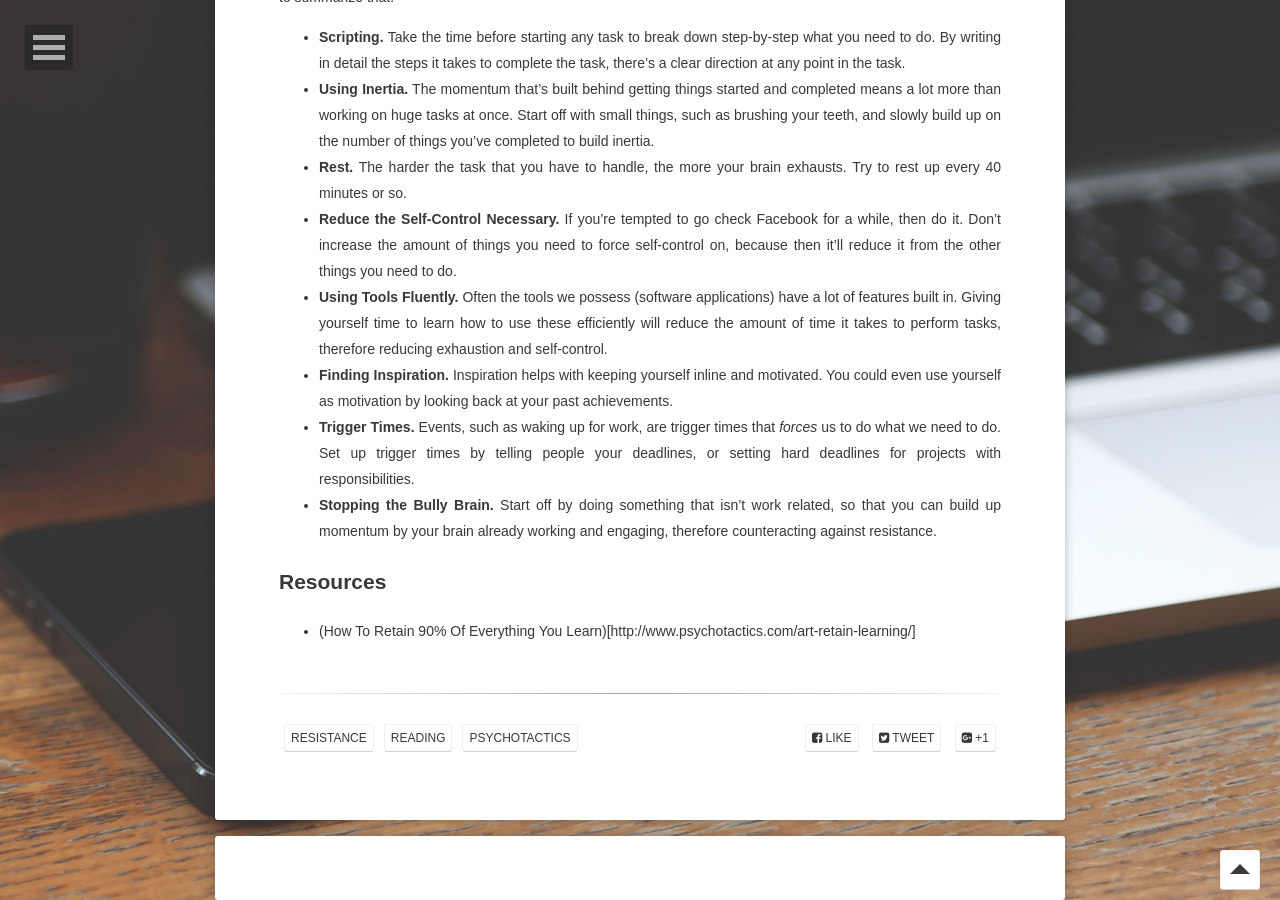
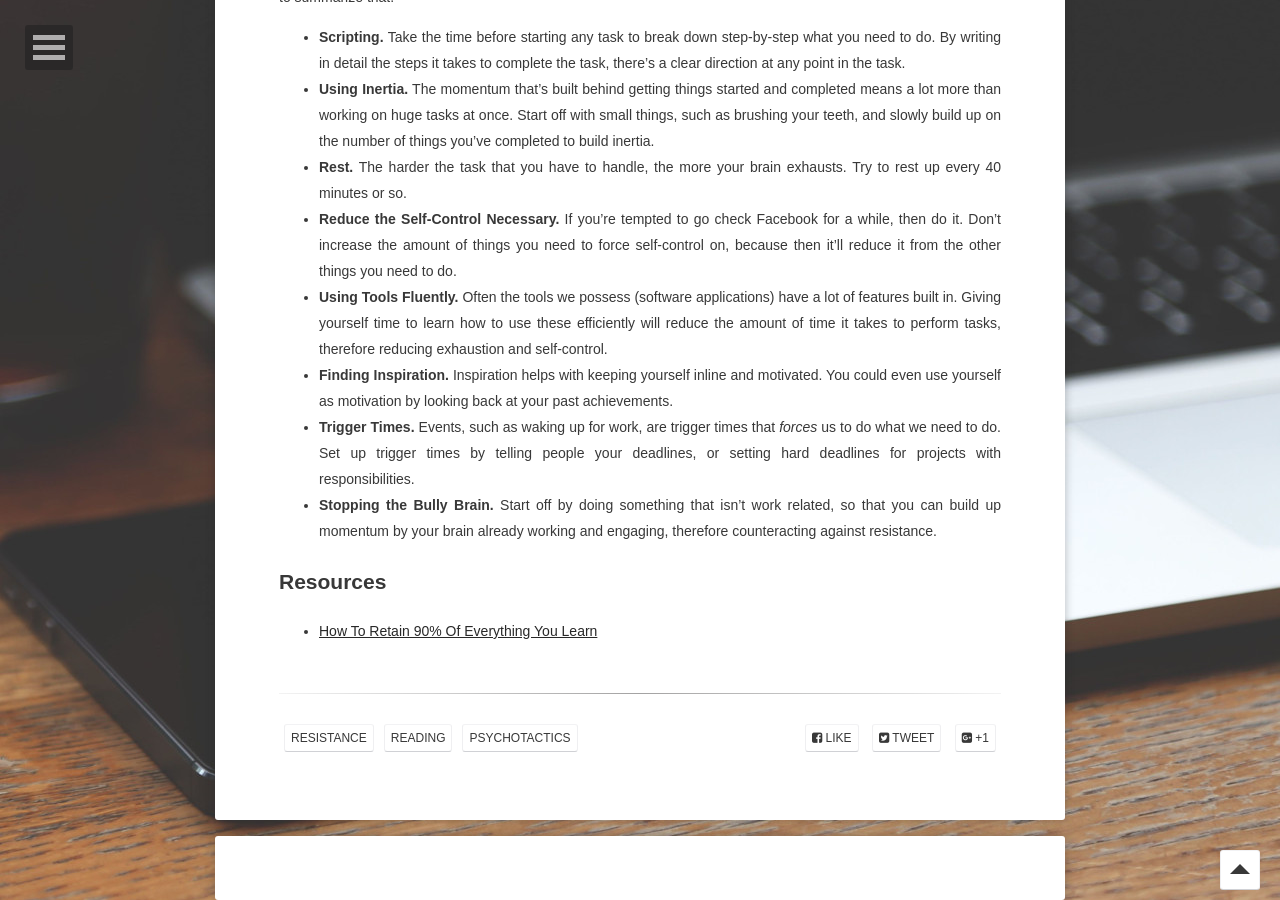
Before and after one commit to garyyau/blog, a Jekyll site: the page built from _posts/2016-04-25-outwitting-resistance.md, in a window 1280 px wide and 900 px high, scrolled down 1433 px. Built offline with Jekyll 4.4.1, drawn with Linux system fonts in a browser that asks for light colours; some web fonts are replaced; comment, search, counter and statistics services are not loaded.

Commit message:
Messed up md syntax on links.

```diff
--- a/_posts/2016-04-25-outwitting-resistance.md
+++ b/_posts/2016-04-25-outwitting-resistance.md
@@ -44,4 +44,4 @@ The article goes into detail about all the different things that we can do to tr
 
 ## Resources
 
-* (How To Retain 90% Of Everything You Learn)[http://www.psychotactics.com/art-retain-learning/]
+* [How To Retain 90% Of Everything You Learn](http://www.psychotactics.com/art-retain-learning/)
```
